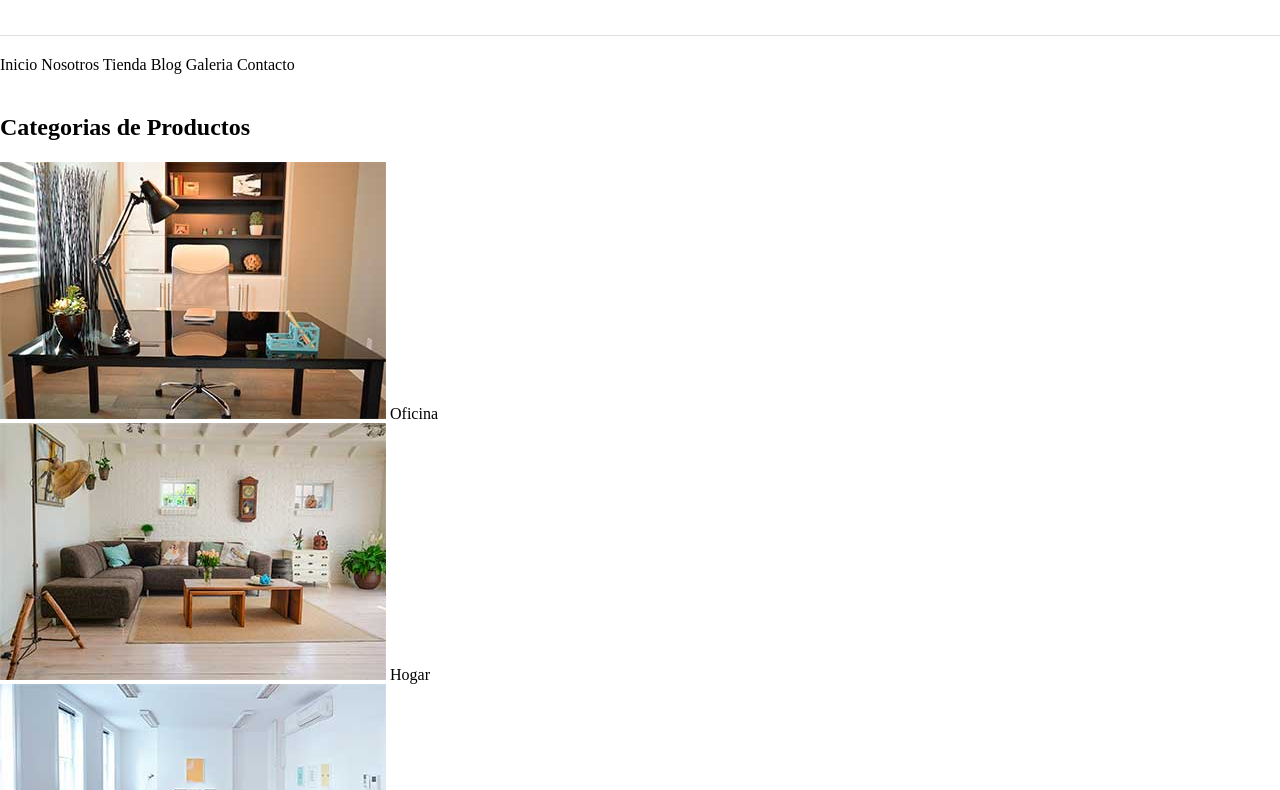
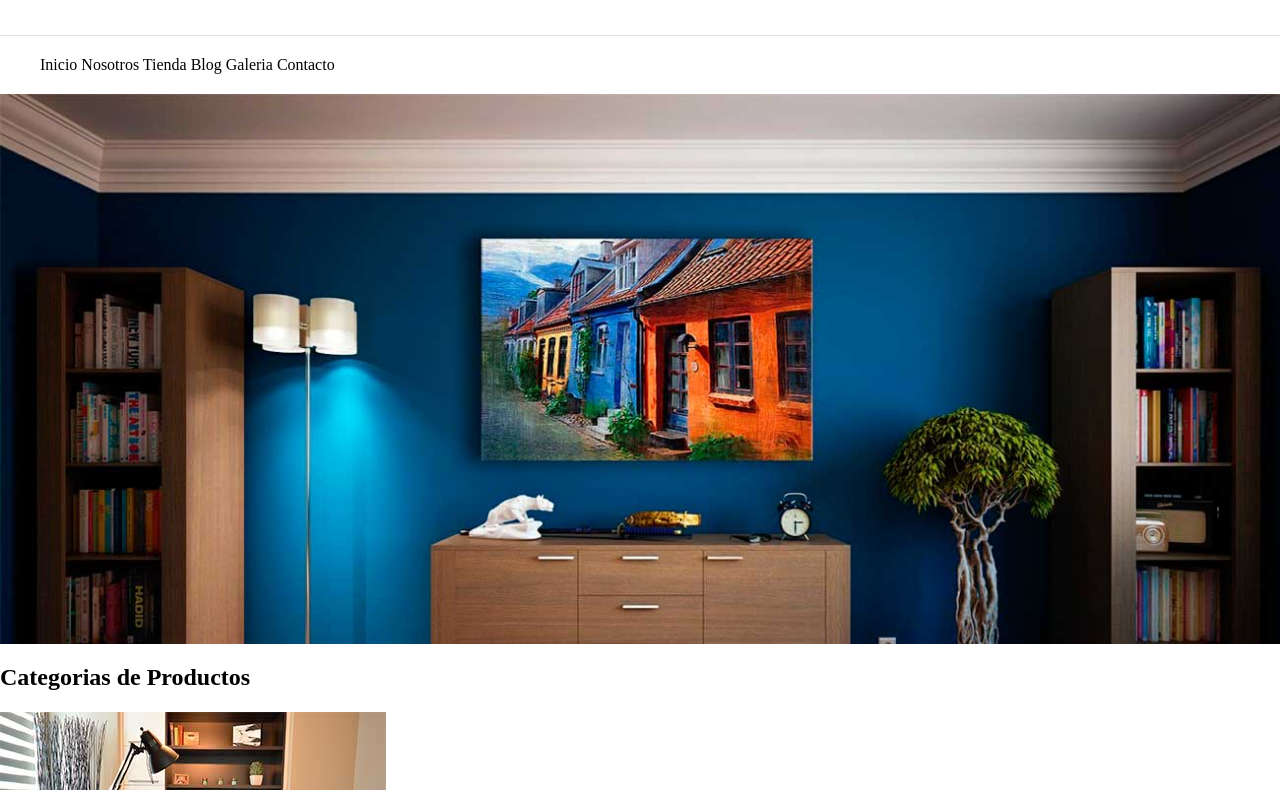
Before and after one commit to MauriGoizS/CSS---Flexbox-CSS-Grid-SASS, a plain HTML site: page ecommerce/index.html in a window 1280 px wide. Shown: the part 102-892 px from the top of the page. Drawn offline with Linux system fonts and the light colour scheme.

Commit message:
Imágenes como Background

```diff
--- a/ecommerce/css/style.css
+++ b/ecommerce/css/style.css
@@ -13,6 +13,10 @@ a {
     color: #000;
 }
 
+.contenedor {
+    max-width: 1200px;
+    margin: 0 auto;
+}
 
 /* Header y Navegación */
 .nombre-sitio {
@@ -24,8 +28,17 @@ a {
     color: #037bc0;
 }
 
+.contenedor-navegacion {
+    border-top: 1px solid #e1e1e1;
+}
+
 .nav-principal {
-    border-top: 1px solid #e1e1e1;
     padding: 20px 0;
 }
-/* Box Model */
+
+.hero {
+    background-image: url('../img/principal.jpg');
+    background-repeat: no-repeat;
+    background-size: cover;
+    height: 550px;
+}
--- a/ecommerce/index.html
+++ b/ecommerce/index.html
@@ -13,7 +13,8 @@
         <h1 class="nombre-sitio">Tienda <span> Muebles </span> </h1>
     </header>
 
-    <nav class="nav-principal">
+    <div class="contenedor-navegacion">
+        <nav class="nav-principal contenedor">
             <a href="index.html">Inicio</a>
             <a href="nosotros.html">Nosotros</a>
             <a href="tienda.html">Tienda</a>
@@ -21,6 +22,9 @@
             <a href="galeria.html">Galeria</a>
             <a href="contacto.html">Contacto</a>
         </nav>
+    </div>
+
+    <div class="hero"></div>
 
     <section>
         <h2>Categorias de <span> Productos </span> </h2>
```
Lines whose indentation alone changed are shown as unchanged.
